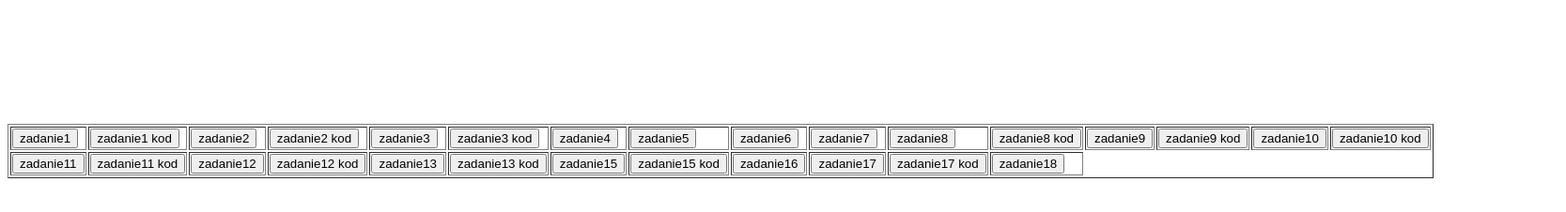
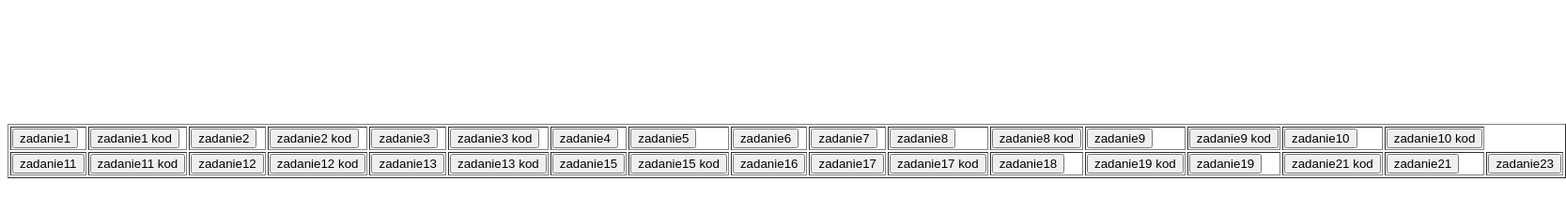
Before and after one commit to kosiarnikow/PRACOWNIA-WITR-I-APL, a plain HTML site: page index.html in a window 1280 px wide. Shown: the part 406-632 px from the top of the page at 94% size, 1667 px wide, since content can reach past the window. Drawn offline with Linux system fonts and the light colour scheme.

Commit message:
Update index.html

```diff
--- a/index.html
+++ b/index.html
@@ -150,6 +150,27 @@
          function WinOpen_zebrowski_zad18() {
             window.open("zadanie18.html", "okienko18_1", "toolbar=no,directories=no,menubar=no,height=1200,width=2000,top=200,left=200");
         }
+
+        function WinOpen_zebrowski_zad19() {
+            window.open("zadanie19.html", "okienko19_1", "toolbar=no,directories=no,menubar=no,height=1200,width=2000,top=200,left=200");
+        }
+
+        function WinOpen_zebrowski_kody19() {
+            window.open("kody_z19.html", "okienko19_2", "toolbar=no,directories=no,menubar=no,height=1200,width=2000,top=200,left=200");
+        }
+
+        function WinOpen_zebrowski_zad21() {
+            window.open("zadanie21.html", "okienko21_1", "toolbar=no,directories=no,menubar=no,height=1200,width=2000,top=200,left=200");
+        }
+
+        function WinOpen_zebrowski_kody21() {
+            window.open("kody_z21.html", "okienko21_2", "toolbar=no,directories=no,menubar=no,height=1200,width=2000,top=200,left=200");
+        }
+
+        function WinOpen_zebrowski_zad23() {
+            window.open("zadanie23_zebrowski.html", "okienko21_1", "toolbar=no,directories=no,menubar=no,height=1200,width=2000,top=200,left=200");
+        }
+
 
 
 
@@ -309,6 +330,32 @@
                 </form>
             </td>
 
+            <td>
+                <input type="button" name="przycisk" value="zadanie19 kod" onclick="WinOpen_zebrowski_kody19(' ')">
+                </form>
+            </td>
+
+            <td>
+                <input type="button" name="przycisk" value="zadanie19" onclick="WinOpen_zebrowski_zad19(' ')">
+                </form>
+            </td>
+
+            <td>
+                <input type="button" name="przycisk" value="zadanie21 kod" onclick="WinOpen_zebrowski_kody21(' ')">
+                </form>
+            </td>
+
+            <td>
+                <input type="button" name="przycisk" value="zadanie21" onclick="WinOpen_zebrowski_zad21(' ')">
+                </form>
+            </td>
+
+            <td>
+                <input type="button" name="przycisk" value="zadanie23" onclick="WinOpen_zebrowski_zad21(' ')">
+                </form>
+            </td>
+
+
 
 
 
```
